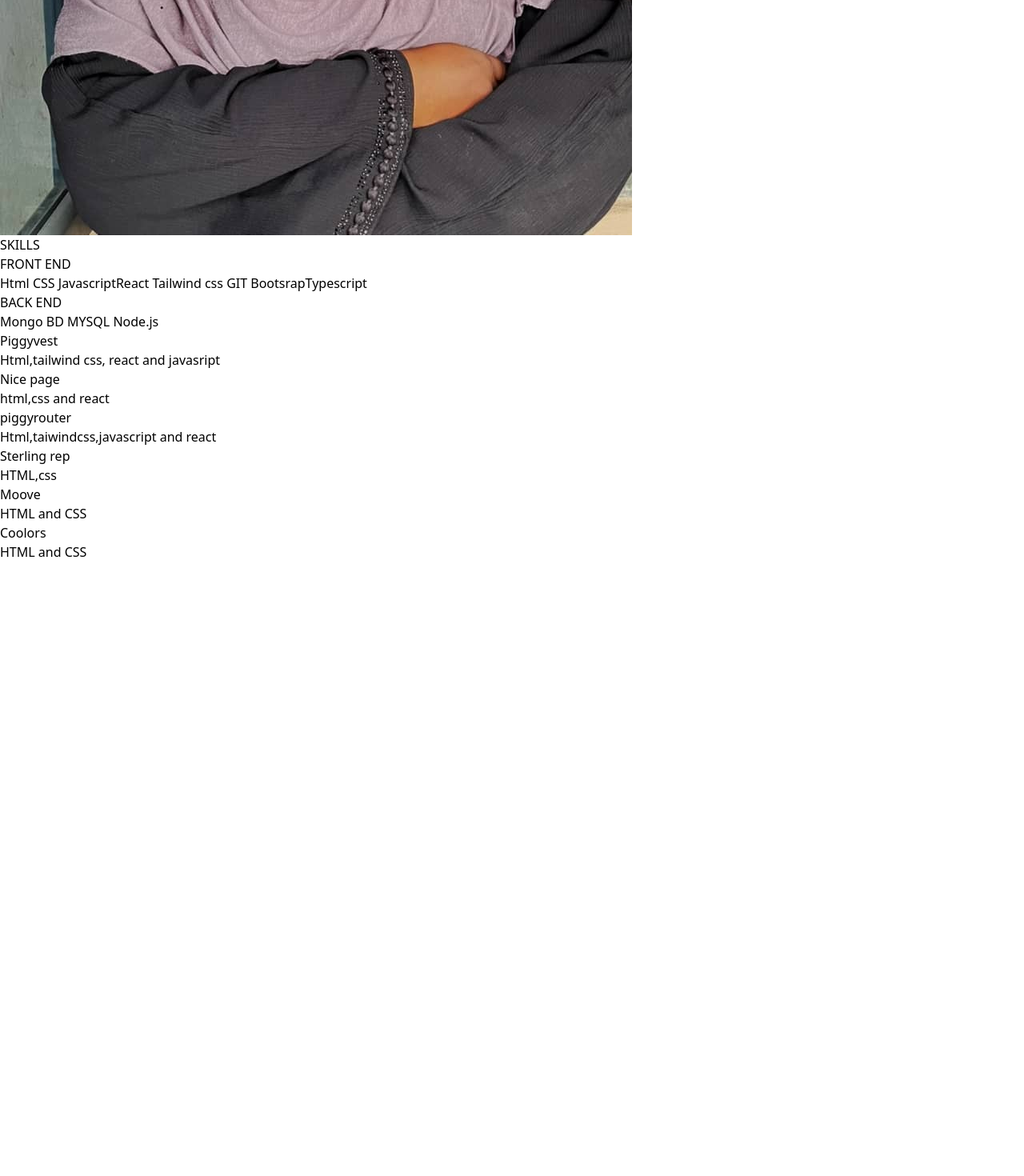
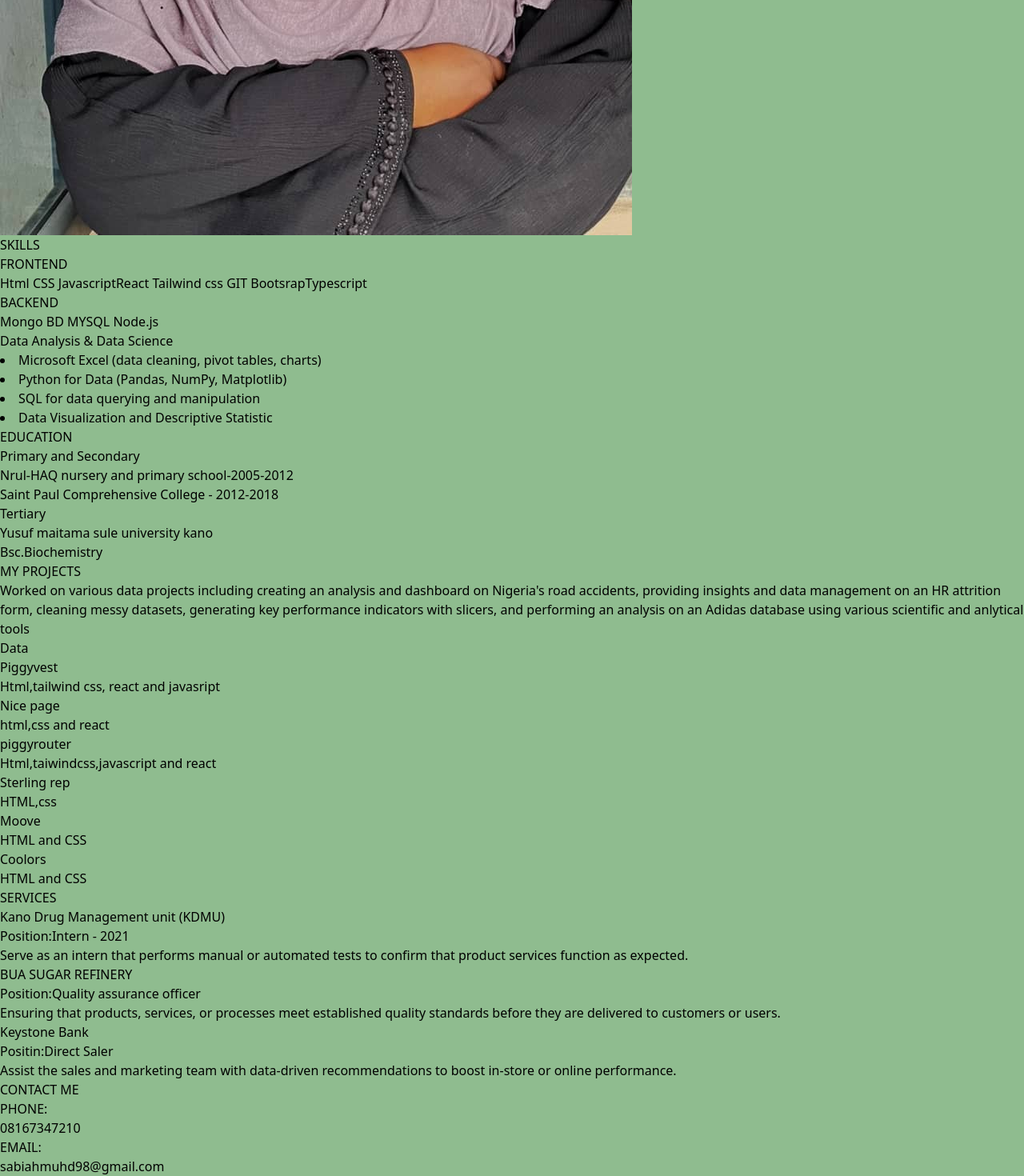
Before and after one commit to sabiahdk/My-Portfolio, a React (Vite) app in the folder Portfolio/: page / in a window 1280 px wide. Shown: the part 1188-2658 px from the top of the page at 80% size. Before the commit the page ends 1890 px from the top, so only its background shows below. Built offline with nearby package versions, Linux system fonts and the light colour scheme.

Commit message:
first commit

```diff
--- a/Portfolio/src/App.jsx
+++ b/Portfolio/src/App.jsx
@@ -24,7 +24,7 @@ const App = () => {
           <Hero />
         </section>
         <section>
-          <Skills/>
+          <Skills/ >
 
         </section>
 
--- a/Portfolio/src/Components/Button/Button.jsx
+++ b/Portfolio/src/Components/Button/Button.jsx
@@ -3,9 +3,8 @@ import { FaBars } from "react-icons/fa6";
 import { MdContactMail } from "react-icons/md";
 const Button = () => {
   return (
-       <div >
-
-        <div className="border h-30 flex justify-center items-center gap-12 font-semibold   " >
+    <div className="fixed z-[100] top-0 bg-emerald-50 w-[100%] max-md:FaBars">
+      <div className="border h-30 flex justify-center items-center gap-12 font-semibold   ">
         <div className="py-7 cursor-pointer px-6 bg-cyan-900 border rounded-full text-cyan-50 hover:bg-white hover:text-black">
           <button className=""> MY CV</button>
         </div>
@@ -17,18 +16,14 @@ const Button = () => {
             </span>
             Contact Me
           </button>
-
         </div>
 
-        <div> <FaBars className="min-md:hidden" /></div>
-
-
-
-
-
+        <div>
+          {" "}
+          <FaBars className="min-md:hidden max" />
         </div>
       </div>
-
+    </div>
   );
 };
 
--- a/Portfolio/src/Components/Header/Header.jsx
+++ b/Portfolio/src/Components/Header/Header.jsx
@@ -12,10 +12,10 @@ import { FaFacebookSquare } from "react-icons/fa";
 import { FaGithubSquare } from "react-icons/fa";
 const Header = () => {
   return (
-    <div className=" border border-red-500 h-[100vh]  flex justify-center items-center w-[100%]">
+    <div className="  h-[100vh] fixed z-[100] top-0 left-0 flex justify-center items-center w-[250px]">
       <div className="w-[80%]  border  bg-cyan-50 rounded-[20px] py-7  max-md:hidden ">
         <nav className="flex flex-col items-center gap-y-[30px] w-[100%]">
-          <a href="# " className="flex items-center">
+          <a href="#Home " className="flex items-center">
             {" "}
             <span>
               <MdHomeFilled />
@@ -23,21 +23,21 @@ const Header = () => {
             Home
           </a>
 
-          <a href="# Hero" className="flex items-center">
+          <a href="#Hero" className="flex items-center">
             {" "}
             <span>
               <IoPerson />
             </span>
             About
           </a>
-          <a href="# " className="flex items-center">
+          <a href="#About" className="flex items-center">
             {" "}
             <span>
               <MdOutlineCastForEducation />
             </span>
             Education
           </a>
-          <a href="#" className="flex items-center">
+          <a href="#Services" className="flex items-center">
             <span>
               <MdWorkspacesFilled />
             </span>
--- a/Portfolio/src/Components/Hero/Hero.jsx
+++ b/Portfolio/src/Components/Hero/Hero.jsx
@@ -2,16 +2,16 @@ import React from "react";
 
 const Hero = () => {
   return (
-    <div className="  p-10  h-[100vh] flex justify-around  max-md:flex-col">
+    <div className=" m-14  p-20 px-6 h-[100vh] flex justify-around  max-md:flex-col  ">
       <div className=" w-[50%] max-md:w-[70%] m-3.5">
         <h1
           className=" font-extrabold h-20  text-2xl " >  ABOUT ME
         </h1>
         <div>
-          <h1 className="font-extrabold text-2xl max-md:w-3xs ">
+          <h1 className="font-extrabold text-2xl max-md:w-3xs font-medium ">
             I am Sabiah Muhammad Dankano
           </h1>
-          <h2>
+          <h2 className="max-md:w-[290px]">
             An aspiring Full-Stack Developer and Data Analyst/Scientist
             passionate about building functional, responsive user interfaces and
             uncovering insights through data to uncover insights that drive
@@ -25,10 +25,10 @@ const Hero = () => {
         </div>
       </div>
 
-      <div>
+      <div >
         <div>
           <img
-            className="h-60 w-56 rounded-4xl m-6" src="/image/myimage.jpg " alt=""
+            className="h-60 w-56 rounded-4xl m-6 max-md:m-3" src="/image/myimage.jpg " alt=""
           />
         </div>
       </div>
--- a/Portfolio/src/Components/Project.jsx
+++ b/Portfolio/src/Components/Project.jsx
@@ -2,9 +2,10 @@ import React from "react";
 
 const Project = () => {
   const cardArray = [
-    { title: "Piggyvest",
+    {
+      title: "Piggyvest",
       subtitle: "Html,tailwind css, react and javasript",
-      link:"https://sabiahdk.github.io/React-piggy/",
+      link: "https://sabiahdk.github.io/React-piggy/",
     },
     {
       title: "Nice page",
@@ -14,35 +15,101 @@ const Project = () => {
     {
       title: "piggyrouter",
       subtitle: "Html,taiwindcss,javascript and react",
-      link:"https://sabiahdk.github.io/React-piggy/",
+      link: "https://sabiahdk.github.io/React-piggy/",
     },
-    { title: "Sterling rep", subtitle: "HTML,css",link:"https://github.com/sabiahdk/sterling-replica/settings/pages", },
+    {
+      title: "Sterling rep",
+      subtitle: "HTML,css",
+      link: "https://github.com/sabiahdk/sterling-replica/settings/pages",
+    },
 
-    { title: "Moove",
-       subtitle: "HTML and CSS",link:"https://sabiahdk.github.io/moove.io/", },
-    { title: "Coolors",
-       subtitle: "HTML and CSS",link:"https://github.com/sabiahdk/coolors", },
+    {
+      title: "Moove",
+      subtitle: "HTML and CSS",
+      link: "https://sabiahdk.github.io/moove.io/",
+    },
+    {
+      title: "Coolors",
+      subtitle: "HTML and CSS",
+      link: "https://github.com/sabiahdk/coolors",
+    },
   ];
 
   return (
-   <div className=" ">
-     <div className="w-[100%] h-[100%] bg-red-700 border  ">
+    <div className="flex max-md: flex-wrap  ">
+      <div>
+        <div className="w-[100%] h-[100%] bg-cyan-50 border  ">
+          <div className="m-4  w-[300px]">
+            {" "}
+            <h1 className="font-bold text-2xl">MY PROJECTS</h1>
+            <p>
+              Worked on various data projects including creating an analysis and
+              dashboard on Nigeria's road accidents, providing insights and data
+              management on an HR attrition form, cleaning messy datasets,
+              generating key performance indicators with slicers, and performing
+              an analysis on an Adidas database using various scientific and
+              anlytical tools{" "}
+            </p>
+            <a
+              className="py-2 px-2 border rounded-2xl mt-2 hover:text-cyan-900 "
+              href="https://drive.google.com/drive/folders/1OylCDfT2RId97_HehpoJ7qcnn2Kvt5b3"
+            >
+              {" "}
+              Data{" "}
+            </a>
+          </div>
 
           {cardArray.map((items) => (
-        <a href={items.link}>
-          <div className="  p-6  border w-3xs font  ">
+            <a className="hover:text-cyan-900 " href={items.link}>
+              <div className="  p-6 m-3 border w-3xs font  ">
                 <h1 className="font-semibold  "> {items.title}</h1>
-            <p >{items.subtitle}</p>
+                <p>{items.subtitle}</p>
               </div>
-
-
             </a>
           ))}
         </div>
       </div>
+      <div className=" w-[300px]  border  m-1 bg-cyan-50 py-3 px-3  ">
+        <h1 className="font-bold text-2xl ">SERVICES</h1>
+        <div className=" py-2 px-2">
+          <h2 className="font-bold"> Kano Drug Management unit (KDMU)</h2>
+          <h2 className="font-medium">Position:Intern - 2021 </h2>
+          <p>
+            Serve as an intern that performs manual or automated tests to
+            confirm that product services function as expected.
+          </p>
+        </div>
+        <div className=" py-2 px-2">
+          <h1 className="font-bold">BUA SUGAR REFINERY</h1>
+          <h2 className="font-medium">Position:Quality assurance officer</h2>
 
+          <p>
+            Ensuring that products, services, or processes meet established
+            quality standards before they are delivered to customers or users.
+          </p>
+          <div className="py-2 px-2">
+            <h1 className="font-bold">Keystone Bank</h1>
+            <h2 className="font-medium">Positin:Direct Saler</h2>
+            <p>
+              Assist the sales and marketing team with data-driven
+              recommendations to boost in-store or online performance.
+            </p>
+          </div>
+        </div>
 
-
+        <div className=" m-5">
+          <h1 className="font-bold text-2xl">CONTACT ME</h1>
+          <div>
+            <h1 className="font-bold">
+              PHONE:
+              <br /> 08167347210 <br />
+              EMAIL:
+              <br /> sabiahmuhd98@gmail.com
+            </h1>
+          </div>
+        </div>
+      </div>
+    </div>
   );
 };
 
--- a/Portfolio/src/Components/Skills.jsx
+++ b/Portfolio/src/Components/Skills.jsx
@@ -2,26 +2,62 @@ import React from "react";
 
 const Skills = () => {
   return (
+    <div className="border-b-cyan-900 bg-cyan-50 flex w-[20%] max-md:flex-col   ">
+      <div className=" border bg-cyan-50 max-md:w-100 ">
         <div>
-      <div className="h-[100%] border bg-amber-800 ">
-        <h1 className="font-bold border text-2xl py-4 px-4 ">SKILLS</h1>
-        <div>
-          <div className="flex justify-centerj">
-            <div>
-              <h1>FRONT END</h1>
+          <h1 className="font-bold  text-2xl py-4 px-4 ">SKILLS</h1>
+
+          <div className="border rounded-full py-5 px-7 max-md:flex-col w-[400px] ">
+            <div  className="flex">
+              <div >
+                <h1 className="font-bold">FRONTEND</h1>
               </div>
-           <div>
+              <div className="m-4 gap-4">
                 <span>Html</span> <span>CSS</span> <span>Javascript</span>
                 <span>React </span> <span>Tailwind css</span> <span>GIT</span>{" "}
                 <span>Bootsrap</span>
                 <span>Typescript</span> <span></span>
               </div>
+
               <div>
-              <h1>BACK END</h1>
+                <h1 className="font-bold">BACKEND</h1>
                 <span>Mongo BD</span> <span>MYSQL</span> <span>Node.js</span>
               </div>
             </div>
           </div>
+        </div>
+        <div >
+          <div className="border  rounded-full py-10 px-10 m-6 max-md:w-[300px]  ">
+            <h1 className="font-bold ">Data Analysis & Data Science</h1>
+            <li>Microsoft Excel (data cleaning, pivot tables, charts)</li>
+            <li>Python for Data (Pandas, NumPy, Matplotlib)</li>
+            <li>SQL for data querying and manipulation</li>
+            <li>Data Visualization and Descriptive Statistic</li>
+          </div>
+        </div>
+      </div>
+      <div className="m-3 bg-cyan-50 border max-md: w-72  ">
+
+        <h1 className="font-bold text-2xl">EDUCATION</h1>
+      <div className="w-60 border rounded-full py-9 px-8 m-3">
+             <h1 className="font-bold" >
+              Primary and Secondary
+             </h1>
+             <p>
+                 Nrul-HAQ nursery and primary school-2005-2012
+             </p>
+             <p>Saint Paul Comprehensive College - 2012-2018</p>
+        </div>
+
+
+
+        <div className="w-60 border rounded-full py-9 px-8 m-3 ">
+            <h1 className="font-bold">Tertiary </h1>
+          <h1>Yusuf maitama sule university kano</h1>
+           <p>Bsc.Biochemistry</p>
+        </div>
+
+
       </div>
     </div>
   );
--- a/Portfolio/src/index.css
+++ b/Portfolio/src/index.css
@@ -14,4 +14,7 @@
 }
 body {
     margin: 0;
+    overflow-x: hidden;
+         background-color: darkseagreen;
+
 }
```
Lines whose indentation alone changed are shown as unchanged.
